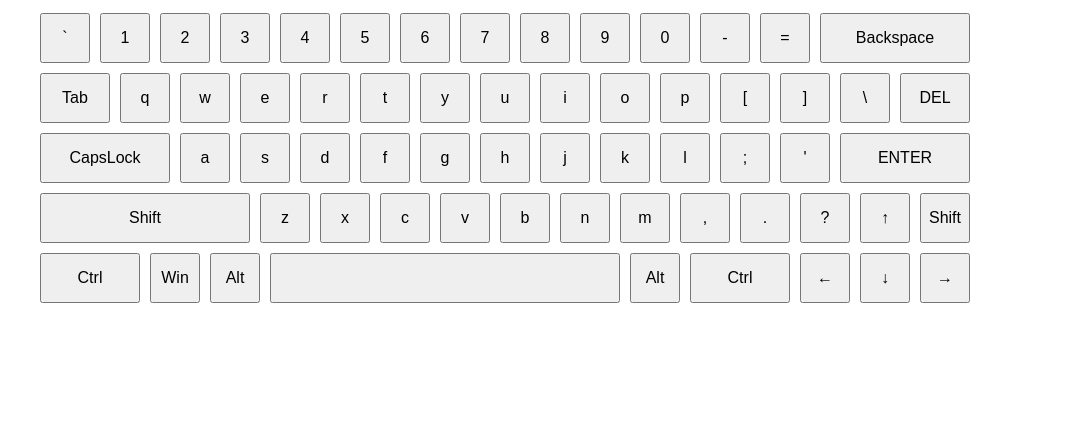
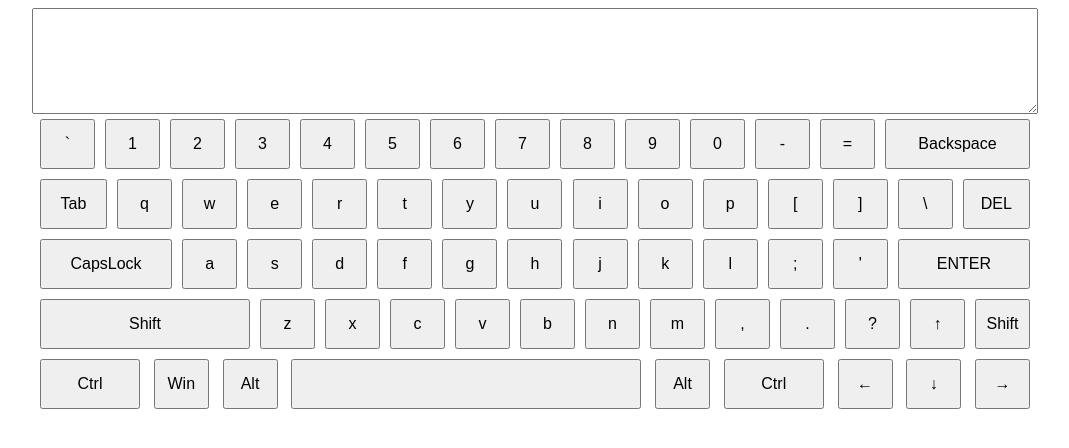
Before and after one commit to DariaHv/virtual-keyboard, a website: page index.html in a window 1280 px wide. Shown: the whole page, without its empty margins (105-1174 px from the left). Drawn offline with Linux system fonts and the light colour scheme.

Commit message:
feat: add textbox

```diff
--- a/app.js
+++ b/app.js
@@ -1,3 +1,14 @@
+class Textbox {
+    constructor() {
+        this.textbox = document.createElement("textarea");
+        this.textbox.classList.add("textbox");
+    }
+
+    getTextbox() {
+        return this.textbox;
+    }
+
+}
 
 class App {
     constructor() {
@@ -5,6 +16,8 @@ class App {
         this.main.classList.add("main");
         document.body.appendChild(this.main);
         this.keyboard = new Keyboard();
+        this.textbox = new Textbox();
+        this.main.appendChild(this.textbox.getTextbox());
         this.main.appendChild(this.keyboard.getKeys());
         document.body.appendChild(this.main);
     }
--- a/style.css
+++ b/style.css
@@ -16,26 +16,29 @@
     min-width: 800px;
     margin: 0 auto;
     display: flex;
+    flex-direction: column;
+    align-items: center;
   }
   .keys{
     display: flex;
     flex-wrap: wrap;
+    justify-content: space-between;
   }
   .key {
     font-size: 100%;
     margin: 0.5%;
     height: 50px;
-    width: 5%;
+    width: 5.5%;
   }
   .backspace {
-    width:15%
+    width:14.5%
   }
   .tab, .del  {
-    width: 7%;
+    width: 6.7%;
   }
   .caps, .enter {
 
-    width: 13%;
+    width: 13.2%;
   }
   .ctrl {
     width: 10%;
@@ -44,6 +47,10 @@
     width: 35%;
   }
   .shift-l{
-
     width: 21%;
   }
+  .textbox {
+    width: 100%;
+    height: 100px;
+    order: 0;
+  }
```
